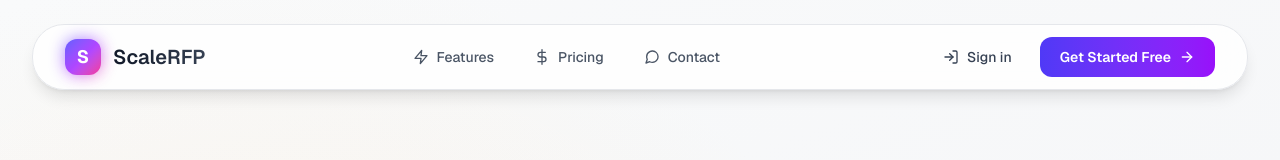
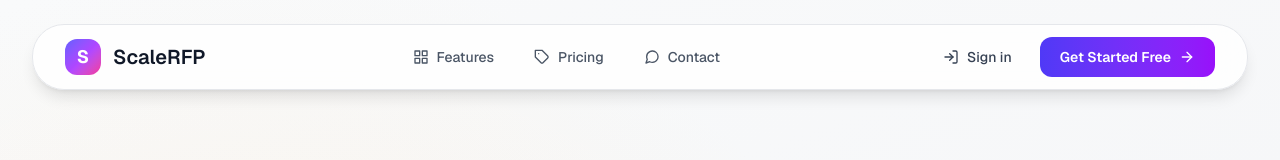
Before and after one commit to mohnishmsu962000/scalerfp-website, a Next.js app: page / in a window 1280 px wide. Shown: the top 160 px of the page. Built offline with nearby package versions, Linux system fonts and the light colour scheme.

Commit message:
update header icons and remove glow effect

```diff
--- a/src/components/ui/Header.tsx
+++ b/src/components/ui/Header.tsx
@@ -3,7 +3,7 @@
 import { useState, useEffect } from 'react';
 import Link from 'next/link';
 import { motion, AnimatePresence } from 'framer-motion';
-import { FiZap, FiDollarSign, FiMessageCircle, FiLogIn, FiArrowRight, FiMenu, FiX } from 'react-icons/fi';
+import { FiGrid, FiTag, FiMessageCircle, FiLogIn, FiArrowRight, FiMenu, FiX } from 'react-icons/fi';
 
 export default function Header() {
   const [scrolled, setScrolled] = useState(false);
@@ -18,8 +18,8 @@ export default function Header() {
   }, []);
 
   const navLinks = [
-    { href: '#features', label: 'Features', icon: FiZap },
-    { href: '#pricing', label: 'Pricing', icon: FiDollarSign },
+    { href: '#features', label: 'Features', icon: FiGrid },
+    { href: '#pricing', label: 'Pricing', icon: FiTag },
     { href: '/contact', label: 'Contact', icon: FiMessageCircle },
   ];
 
@@ -41,13 +41,10 @@ export default function Header() {
           }`}
         >
           <Link href="/" className="flex items-center gap-3 group">
-            <div className="relative">
-              <div className="absolute inset-0 bg-gradient-to-br from-indigo-500 via-purple-500 to-pink-500 rounded-xl blur-sm opacity-75 group-hover:opacity-100 transition-opacity"></div>
-              <div className="relative w-9 h-9 rounded-xl bg-gradient-to-br from-indigo-500 via-purple-500 to-pink-500 flex items-center justify-center group-hover:scale-110 transition-transform">
-                <span className="text-white font-bold text-lg">S</span>
-              </div>
+            <div className="w-9 h-9 rounded-xl bg-gradient-to-br from-indigo-500 via-purple-500 to-pink-500 flex items-center justify-center group-hover:scale-105 transition-transform">
+              <span className="text-white font-bold text-lg">S</span>
             </div>
-            <span className="text-xl font-semibold bg-gradient-to-r from-gray-900 to-gray-700 bg-clip-text text-transparent">ScaleRFP</span>
+            <span className="text-xl font-semibold text-gray-900">ScaleRFP</span>
           </Link>
 
           <nav className="hidden md:flex items-center gap-2">
```
